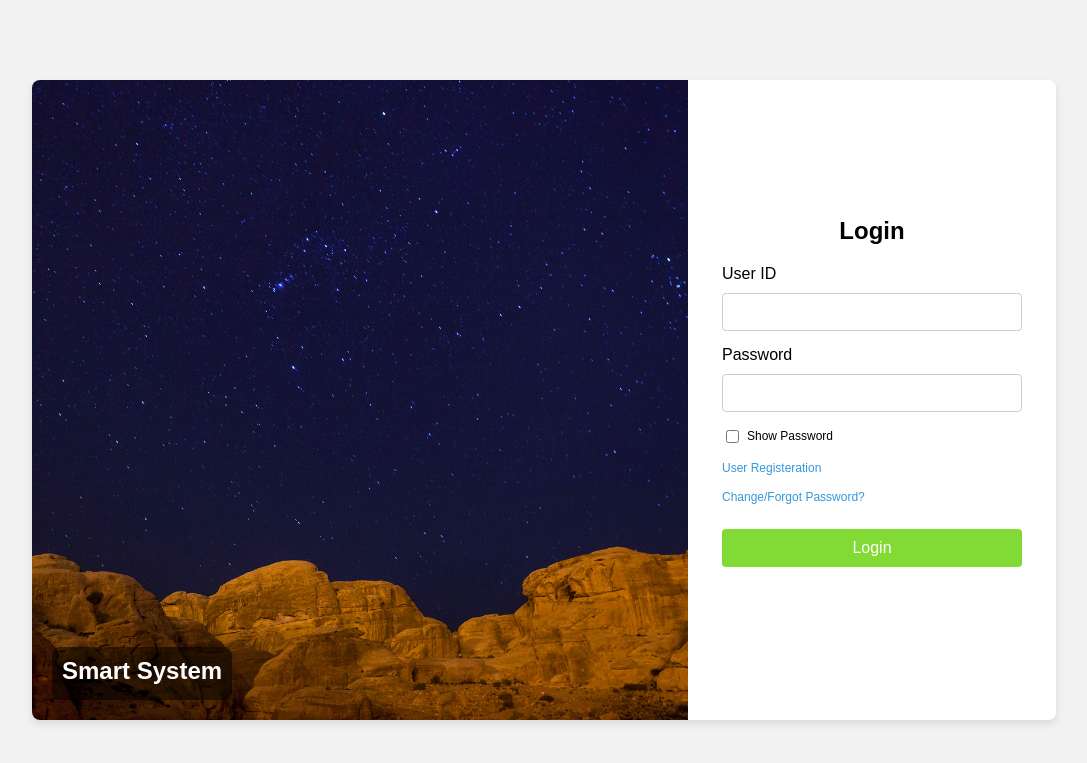
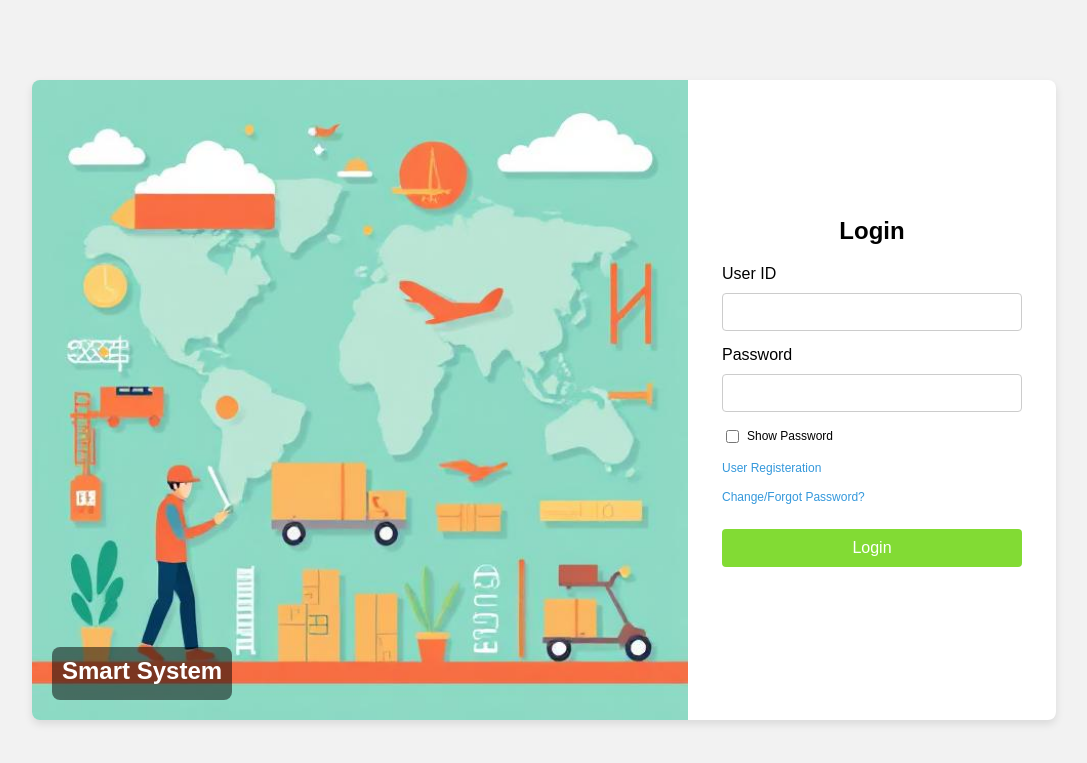
Before and after one commit to AravinthJ20/InventoryManagement, a Node server app: page /adminLogin in a window 1280 px wide. Shown: the top 763 px of the page, without its empty margins (96-1183 px from the left). Run offline with Node 20, Linux system fonts and the light colour scheme; some libraries are stand-ins or nearby versions.

Commit message:
login page logo changes

```diff
--- a/Pages/Login.hbs
+++ b/Pages/Login.hbs
@@ -62,7 +62,7 @@
 
         .image-container {
             flex: 2;
-            background-image: url('/images/Login.jpg');
+            background-image: url('/images/vectorArt.jpg');
             /* Sample image URL */
             background-size: cover;
             background-position: center;
--- a/views/Login.html
+++ b/views/Login.html
@@ -62,7 +62,7 @@
 
         .image-container {
             flex: 2;
-            background-image: url('/images/Login.jpg');
+            background-image: url('/images/vectorArt.jpg');
             /* Sample image URL */
             background-size: cover;
             background-position: center;
```
Also changed, not shown: public/images/vectorArt.jpg (added).
